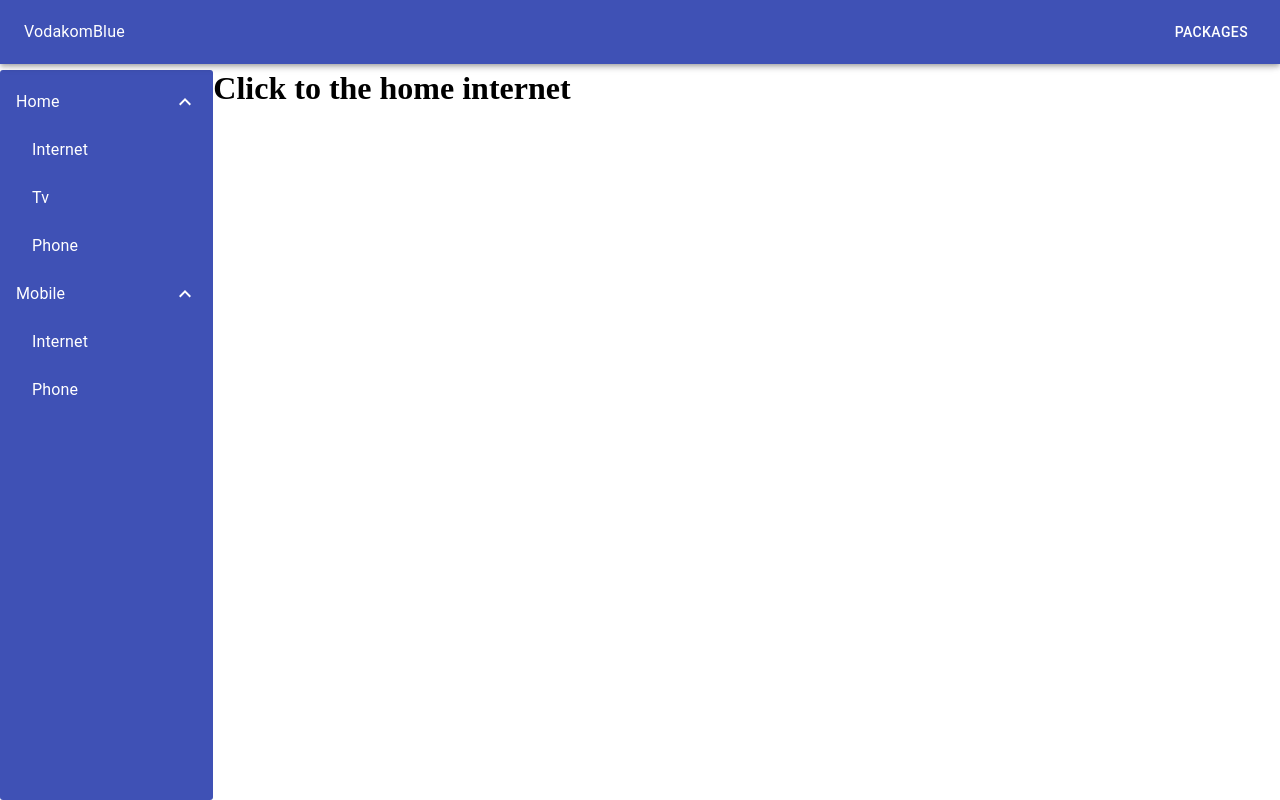
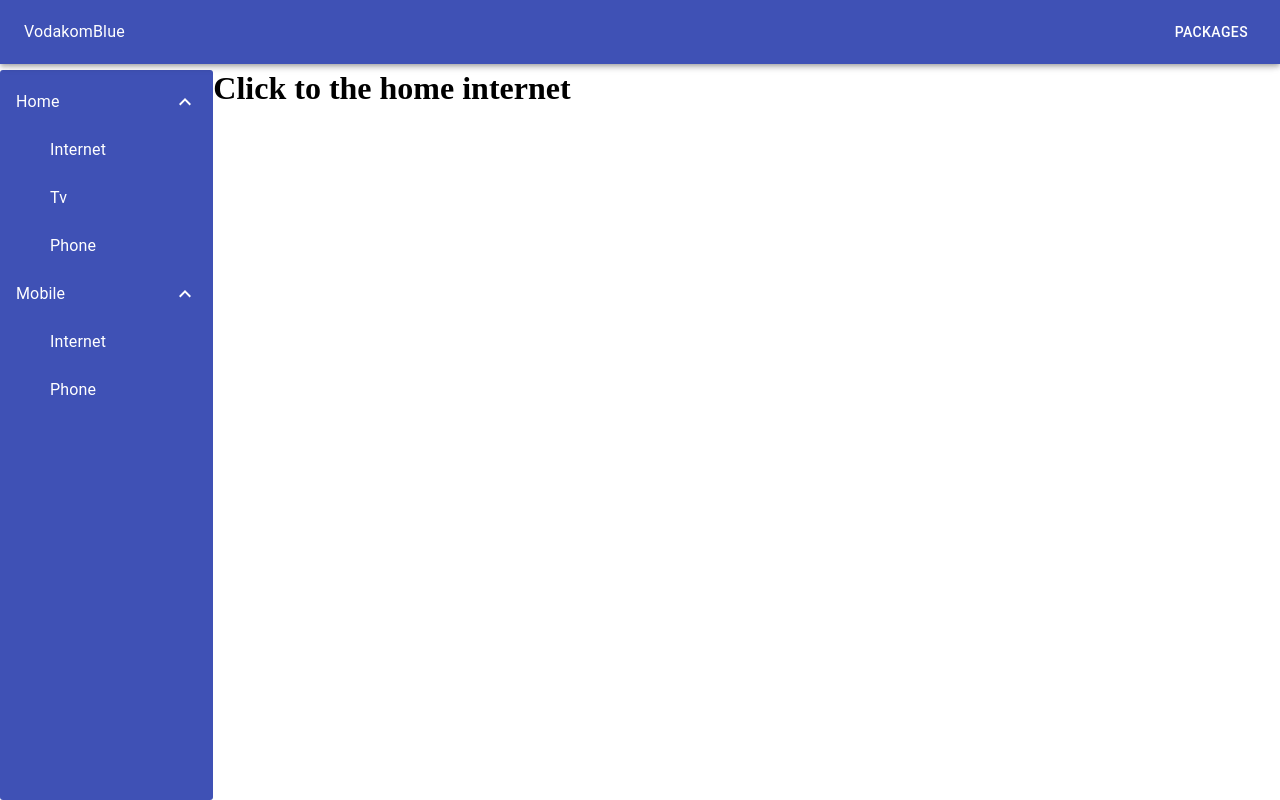
Before and after one commit to Telbit/VodakomBlue_Client, a React (Create React App) app: page /packages in a window 1280 px wide. Built offline with nearby package versions, Linux system fonts and the light colour scheme.

Commit message:
Refactor PackageNavMenu to dynamic

```diff
--- a/src/components/NavMenu/PackageNavMenu.js
+++ b/src/components/NavMenu/PackageNavMenu.js
@@ -1,11 +1,9 @@
-import React, { useContext, useState } from "react";
-import { makeStyles } from "@material-ui/core/styles";
-import List from "@material-ui/core/List";
-import ListItem from "@material-ui/core/ListItem";
-import ListItemText from "@material-ui/core/ListItemText";
-import Collapse from "@material-ui/core/Collapse";
-import { ExpandLess, ExpandMore } from "@material-ui/icons";
-import { FormContext } from "../../FormContext";
+import { Collapse, List, ListItem, ListItemText } from '@material-ui/core';
+import { ExpandLess, ExpandMore } from '@material-ui/icons';
+import React, { useContext, useState } from 'react'
+import { FormContext } from '../../FormContext';
+import { makeStyles } from '@material-ui/core';
+import { navMenu } from '../../objects/PackageNavMenuObject';
 
 const useStyles = makeStyles((theme) => ({
     root: {
@@ -18,45 +16,52 @@ const useStyles = makeStyles((theme) => ({
     }
 }));
 
+const PrintNavButtons = (obj) => {
+    let listKey = 0;
+    const [IsOpen, setIsOpen] = useState(true);
+    const [, setFormName] = useContext(FormContext);
+    return (
+        Object.keys(obj).map((keyName) => {
+            if (keyName === "children") {
+                return (
+                    <div key={listKey++}>
+                        <ListItem style={{ paddingLeft: obj['padding'] * 50 }} button onClick={() => setIsOpen(!IsOpen)}>
+                            <ListItemText primary={obj["name"]}></ListItemText>{ }
+                            {IsOpen ? <ExpandLess /> : <ExpandMore />}
+                        </ListItem>
+                        <Collapse in={IsOpen} timeout="auto">
+                            <List disablePadding>
+                                {PrintNavButtons(obj[keyName])}
+                            </List>
+                        </Collapse>
+                    </div>
+                )
+            }
+            else if (typeof obj[keyName] === "object") {
+                return (
+                    PrintNavButtons(obj[keyName])
+                )
+            }
+
+            if (!obj["children"] && keyName === "name") {
+                return (
+                    <ListItem style={{ paddingLeft: obj['padding'] * 50 }} button key={listKey++} onClick={() => setFormName(obj["formName"])}>
+                        <ListItemText primary={obj[keyName]}></ListItemText>
+                    </ListItem>
+                )
+            }
+            else {
+                return null;
+            }
+        })
+    );
+};
+
 export const PackageNavMenu = () => {
     const classes = useStyles();
-    const [HomeOpen, setHomeOpen] = useState(true);
-    const [MobileOpen, setMobileOpen] = useState(true);
-    const [, setFormName] = useContext(FormContext);
-
     return (
-        <List className={classes.root}>
-            <ListItem button onClick={() => setHomeOpen(!HomeOpen)}>
-                <ListItemText primary="Home" />
-                {HomeOpen ? <ExpandLess /> : <ExpandMore />}
-            </ListItem>
-            <Collapse in={HomeOpen} timeout="auto" >
-                <List disablePadding>
-                    <ListItem button className={classes.nested} onClick={() => setFormName("homeInternet")}>
-                        <ListItemText primary="Internet" />
-                    </ListItem>
-                    <ListItem button className={classes.nested} onClick={() => setFormName("")}>
-                        <ListItemText primary="Tv" />
-                    </ListItem>
-                    <ListItem button className={classes.nested} onClick={() => setFormName("")}>
-                        <ListItemText primary="Phone" />
-                    </ListItem>
-                </List>
-            </Collapse>
-            <ListItem button onClick={() => setMobileOpen(!MobileOpen)}>
-                <ListItemText primary="Mobile" />
-                {MobileOpen ? <ExpandLess /> : <ExpandMore />}
-            </ListItem>
-            <Collapse in={MobileOpen} timeout="auto" >
-                <List disablePadding>
-                    <ListItem button className={classes.nested} onClick={() => setFormName("")}>
-                        <ListItemText primary="Internet" />
-                    </ListItem>
-                    <ListItem button className={classes.nested} onClick={() => setFormName("")}>
-                        <ListItemText primary="Phone" />
-                    </ListItem>
-                </List>
-            </Collapse>
+        <List className={classes.root} >
+            {PrintNavButtons(navMenu)}
         </List>
-    );
+    )
 }
```
